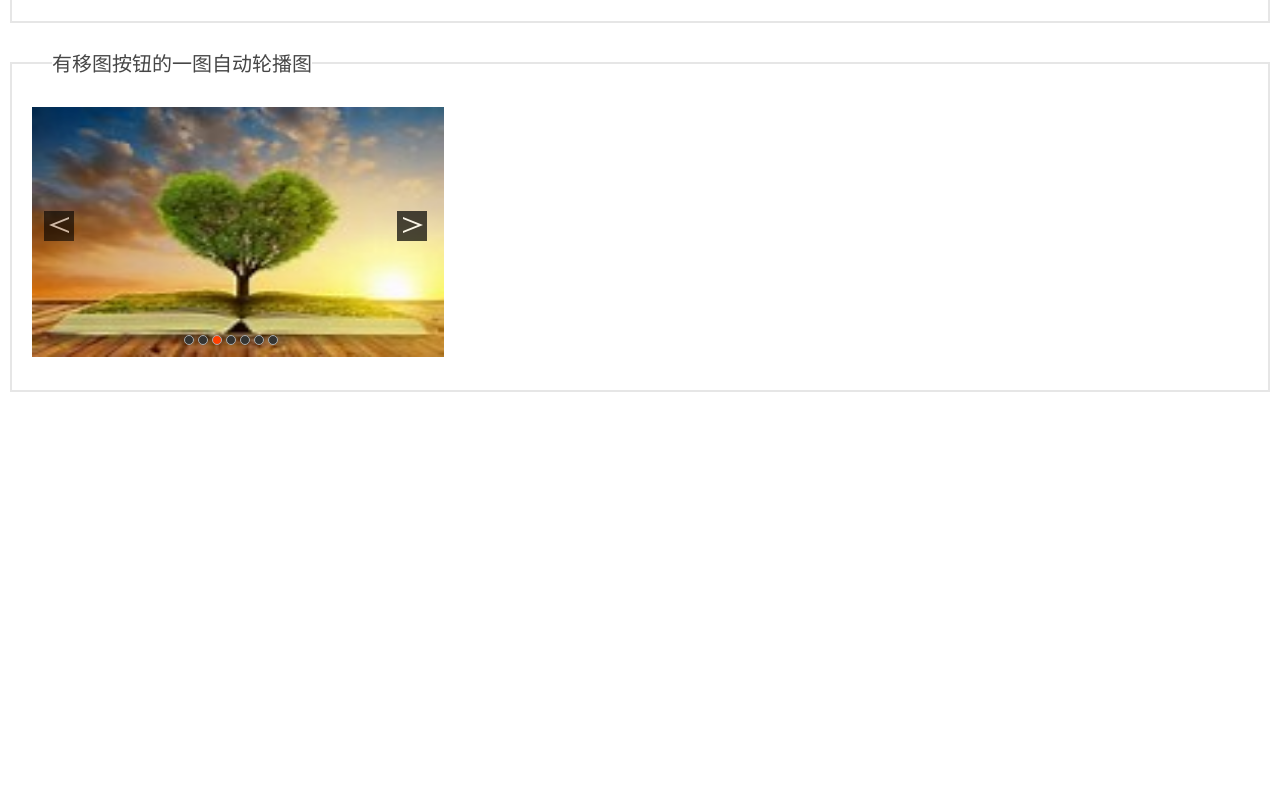
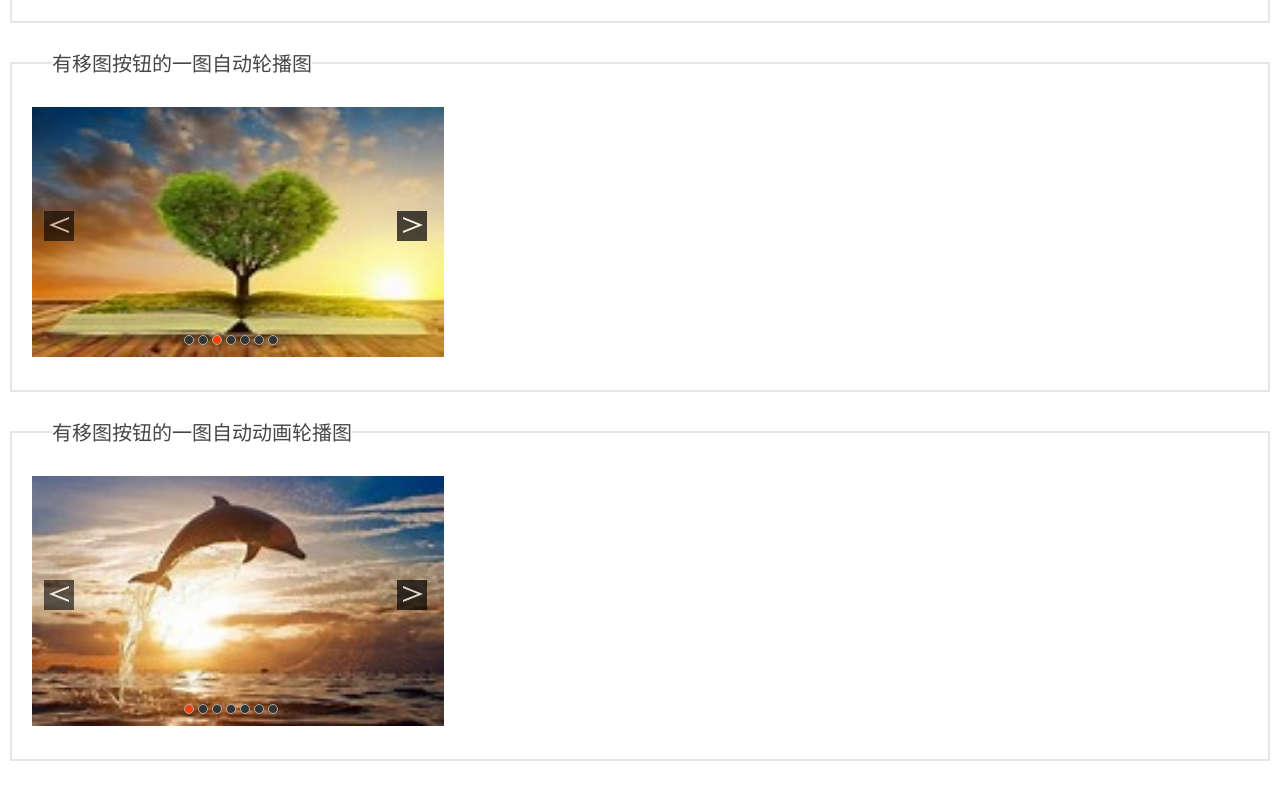
Before and after one commit to czm1290433700/my_vue_cli, a Vue app: page /pcPage/slideShow in a window 1280 px wide. Shown: the part 402-1202 px from the top of the page. Before the commit the page ends 859 px from the top, so only its background shows below. Built offline with nearby package versions, Linux system fonts and the light colour scheme.

Commit message:
modify slideShow4 moveLeft and moveRight methods

```diff
--- a/src/components/slideShow4.vue
+++ b/src/components/slideShow4.vue
@@ -11,7 +11,13 @@
         <div class="arrow-right" @click="moveRight()"></div>
         <div class="options">
             <ul ref="options">
-                <li v-for="item in imageList" :key="item.key"></li>
+                <li></li>
+                <li></li>
+                <li></li>
+                <li></li>
+                <li></li>
+                <li></li>
+                <li></li>
             </ul>
         </div>
     </div>
@@ -61,34 +67,46 @@ export default {
          * 向左移动
          */
         moveLeft: function(){
-            this.index++;
-            if(this.index == this.imageList.length - 1){
-                index = 1;
-                //因为动画作了300毫秒，为了看不出来这里也定时300ms再执行
+            let _this = this;
+            setTimeout(function(){
+                tools.removeClass(_this.$refs.options.children[_this.index-- - 1], "active");
+            }, 300)
+            if(this.index == 0){
+                this.index = this.imageList.length - 2;
                 setTimeout(function(){
-                    this.$refs.slidePics.style.transform = "translate3d(" + -412 * this.index + "px, 0, 0)";
+                    _this.$refs.slidePics.style.transform = "translate3d(" + -412 * this.index + "px, 0, 0)";
                 }, 300)
                 this.$refs.slidePics.style.transitionDuration = "0s";
             }else{
                 this.$refs.slidePics.style.transform = "translate3d(" + -412 * this.index + "px, 0, 0)";
                 this.$refs.slidePics.style.transitionDuration = "0.3s";
             }
+            setTimeout(function(){
+                tools.addClass(_this.$refs.options.children[_this.index - 1], "active");
+            }, 300)
         },
         /**
          * 向右移动
          */
         moveRight: function(){
-            this.index--;
-            if(this.index == 0){
-                index = this.imageList.length - 2;
+            let _this = this;
+            setTimeout(function(){
+                tools.removeClass(_this.$refs.options.children[_this.index++ - 1], "active");
+            }, 300)
+            if(this.index == this.imageList.length - 1){
+                this.index = 1;
+                //因为动画作了300毫秒，为了看不出来这里也定时300ms再执行
                 setTimeout(function(){
-                    this.$refs.slidePics.style.transform = "translate3d(" + -412 * this.index + "px, 0, 0)";
+                    _this.$refs.slidePics.style.transform = "translate3d(" + -412 * this.index + "px, 0, 0)";
                 }, 300)
                 this.$refs.slidePics.style.transitionDuration = "0s";
             }else{
                 this.$refs.slidePics.style.transform = "translate3d(" + -412 * this.index + "px, 0, 0)";
                 this.$refs.slidePics.style.transitionDuration = "0.3s";
             }
+            setTimeout(function(){
+                tools.addClass(_this.$refs.options.children[_this.index - 1], "active");
+            }, 300)
         }
     }
 }
--- a/src/page/pcPage/slideShow.vue
+++ b/src/page/pcPage/slideShow.vue
@@ -12,6 +12,10 @@
             <legend>有移图按钮的一图自动轮播图</legend>
             <slideShow3></slideShow3>
         </fieldset>
+        <fieldset>
+            <legend>有移图按钮的一图自动动画轮播图</legend>
+            <slideShow4></slideShow4>
+        </fieldset>
     </div>
 </template>
 
@@ -19,12 +23,14 @@
 import slideShow1 from '@/components/slideShow1'
 import slideShow2 from '@/components/slideShow2'
 import slideShow3 from '@/components/slideShow3'
+import slideShow4 from '@/components/slideShow4'
 export default {
     name: 'slideShow',
     components: {
         slideShow1,
         slideShow2,
-        slideShow3
+        slideShow3,
+        slideShow4
     }
 }
 </script>
```
